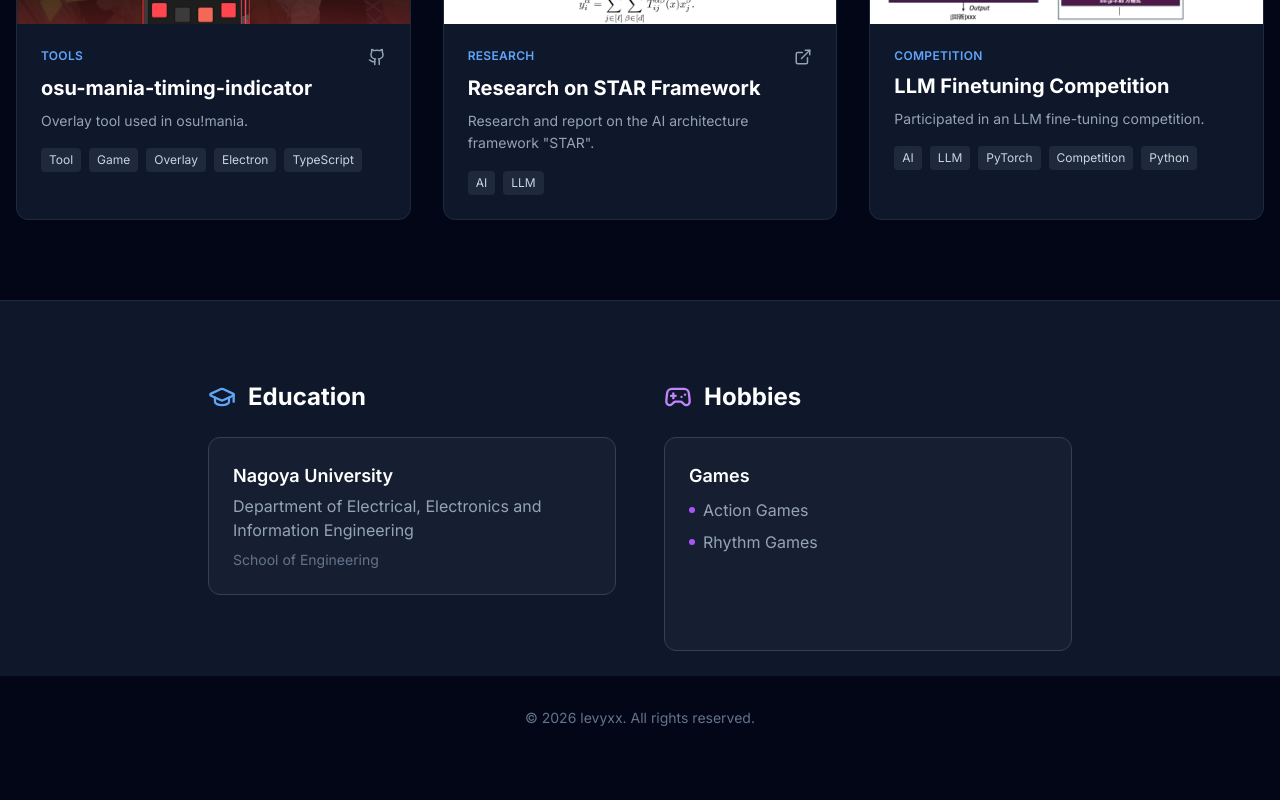
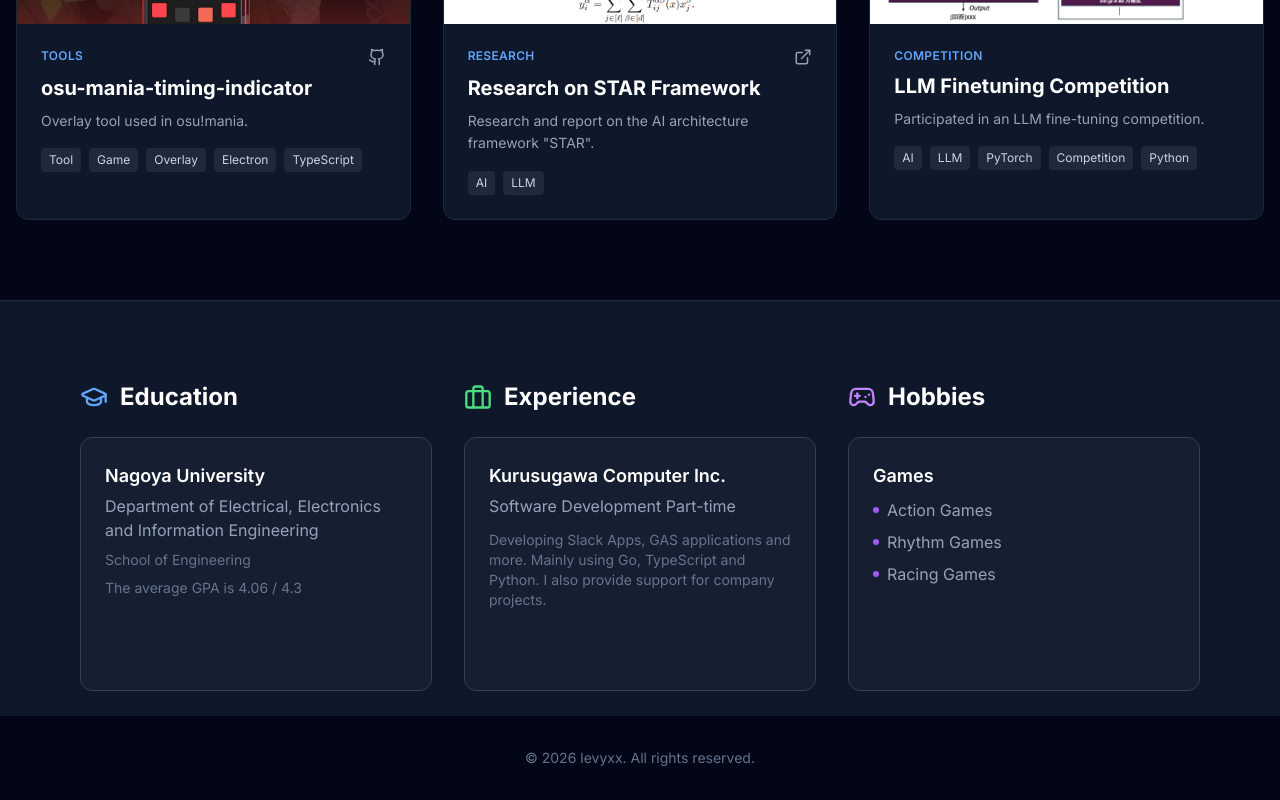
Before and after one commit to levyxx/mypage, a React (Vite) app: page / in a window 1280 px wide. Shown: the part 2004-2804 px from the top of the page. Before the commit the page ends 2764 px from the top, so only its background shows below. Built offline with nearby package versions, Linux system fonts and the light colour scheme.

Commit message:
Scroll Downの文字を中央揃えに修正

```diff
--- a/src/components/About.tsx
+++ b/src/components/About.tsx
@@ -1,35 +1,60 @@
 import { motion } from 'framer-motion';
-import { Gamepad2, GraduationCap } from 'lucide-react';
+import { Gamepad2, GraduationCap, Briefcase } from 'lucide-react';
 
 const About = () => {
   return (
     <section className="py-20 bg-slate-900 border-t border-slate-800">
-      <div className="container mx-auto px-4 max-w-4xl">
-        <div className="grid md:grid-cols-2 gap-12">
+      <div className="container mx-auto px-4 max-w-6xl">
+        <div className="grid md:grid-cols-3 gap-8">
 
           {/* Education */}
           <motion.div
-            initial={{ opacity: 0, x: -20 }}
-            whileInView={{ opacity: 1, x: 0 }}
+            initial={{ opacity: 0, y: 20 }}
+            whileInView={{ opacity: 1, y: 0 }}
             viewport={{ once: true }}
           >
             <div className="flex items-center gap-3 mb-6">
               <GraduationCap className="text-blue-400" size={28} />
               <h2 className="text-2xl font-bold text-white">Education</h2>
             </div>
-            <div className="bg-slate-800/50 p-6 rounded-xl border border-slate-700">
+            <div className="bg-slate-800/50 p-6 rounded-xl border border-slate-700 h-full">
               <h3 className="text-lg font-semibold text-white">Nagoya University</h3>
               <p className="text-slate-400 mt-1">
                 Department of Electrical, Electronics and Information Engineering
               </p>
               <p className="text-slate-500 text-sm mt-2">School of Engineering</p>
+              <p className="text-slate-500 text-sm mt-2">The average GPA is 4.06 / 4.3</p>
+            </div>
+          </motion.div>
+
+          {/* Work Experience */}
+          <motion.div
+            initial={{ opacity: 0, y: 20 }}
+            whileInView={{ opacity: 1, y: 0 }}
+            viewport={{ once: true }}
+            transition={{ delay: 0.1 }}
+          >
+            <div className="flex items-center gap-3 mb-6">
+              <Briefcase className="text-green-400" size={28} />
+              <h2 className="text-2xl font-bold text-white">Experience</h2>
+            </div>
+            <div className="bg-slate-800/50 p-6 rounded-xl border border-slate-700 h-full">
+               <a href="https://www.kurusugawa.jp/" target="_blank" rel="noopener noreferrer" className="hover:text-blue-400 transition-colors">
+                  <h3 className="text-lg font-semibold text-white">Kurusugawa Computer Inc.</h3>
+               </a>
+              <p className="text-slate-400 mt-1">
+                Software Development Part-time
+              </p>
+              <p className="text-slate-500 text-sm mt-3">
+                Developing Slack Apps, GAS applications and more. Mainly using Go, TypeScript and Python. I also provide support for company projects.
+              </p>
             </div>
           </motion.div>
 
           {/* Hobbies */}
           <motion.div
-            initial={{ opacity: 0, x: 20 }}
-            whileInView={{ opacity: 1, x: 0 }}
+            initial={{ opacity: 0, y: 20 }}
+            whileInView={{ opacity: 1, y: 0 }}
             viewport={{ once: true }}
             transition={{ delay: 0.2 }}
           >
@@ -48,6 +73,10 @@ const About = () => {
                   <span className="w-1.5 h-1.5 bg-purple-500 rounded-full"></span>
                   Rhythm Games
                 </li>
+                <li className="flex items-center gap-2">
+                  <span className="w-1.5 h-1.5 bg-purple-500 rounded-full"></span>
+                  Racing Games
+                </li>
               </ul>
             </div>
           </motion.div>
```
